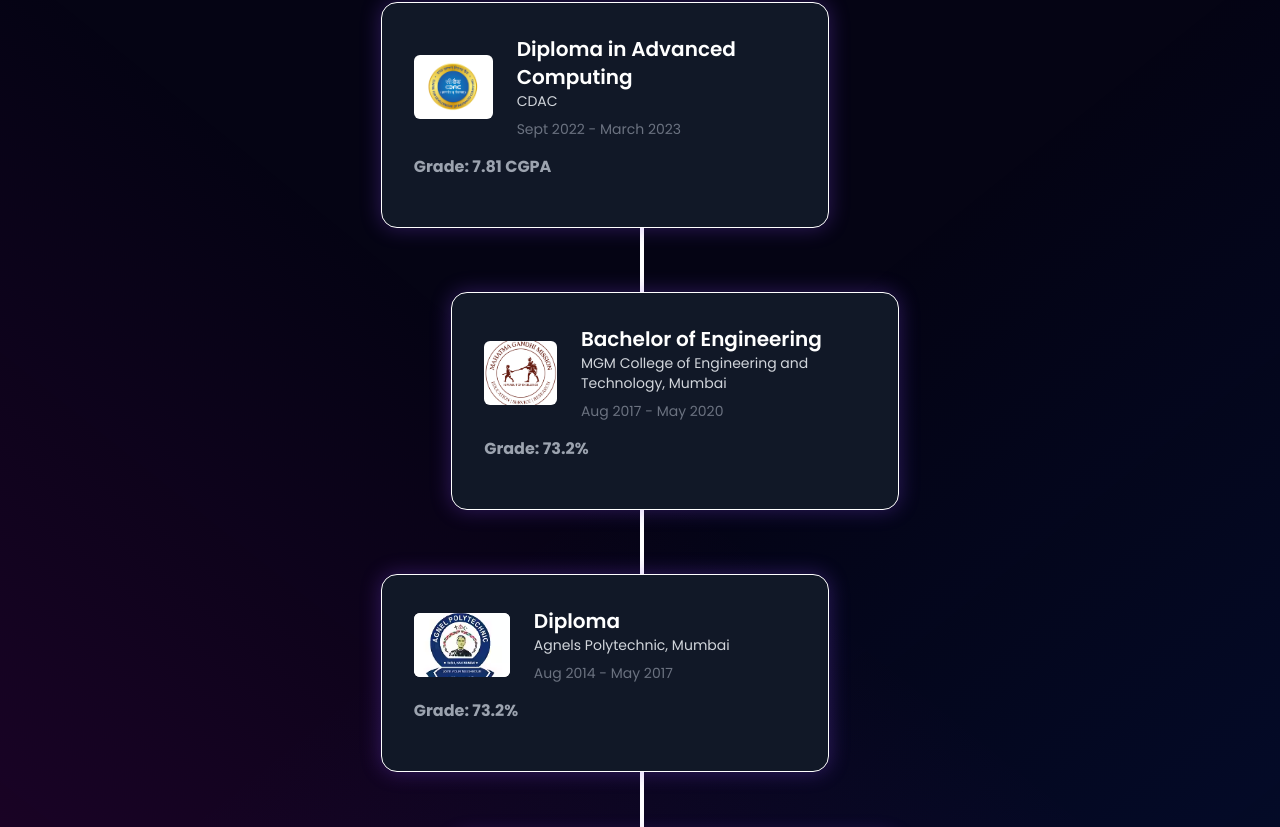
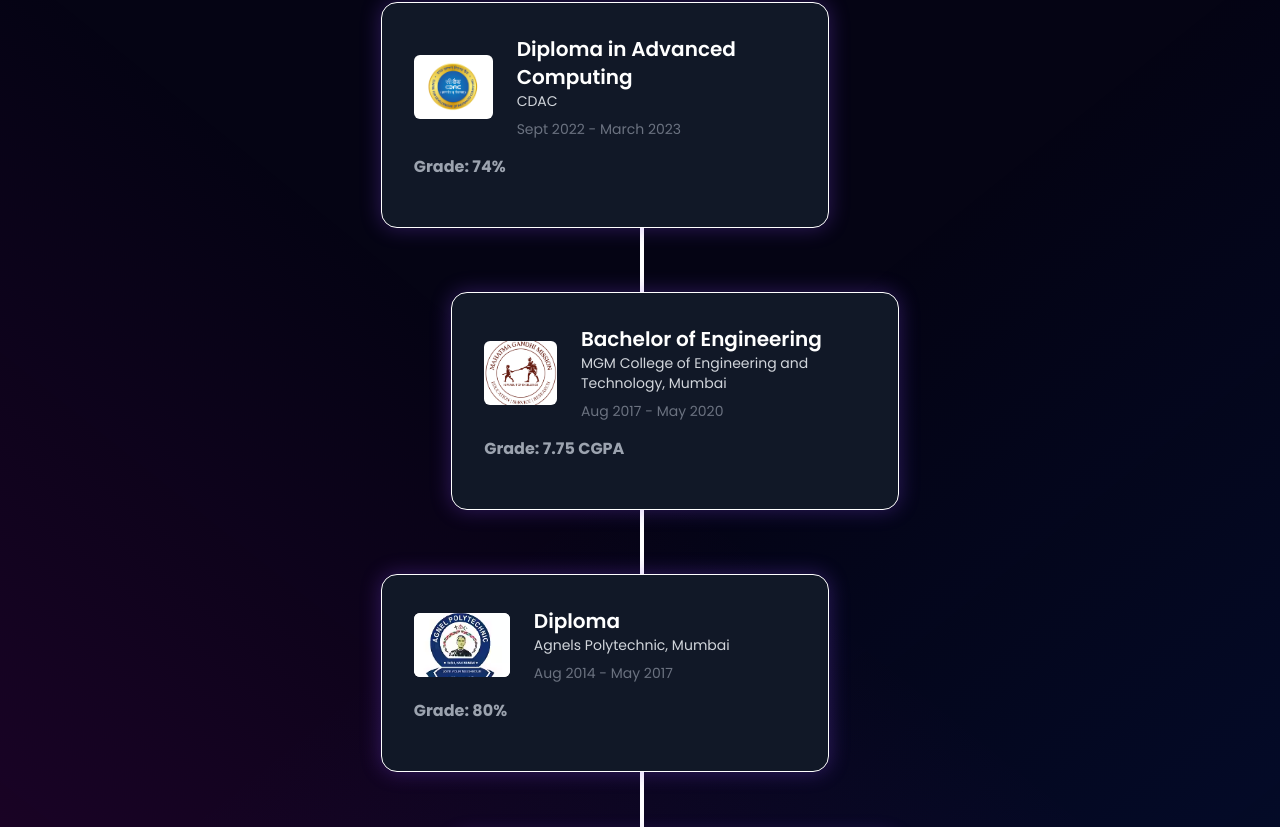
Before and after one commit to Akshay-Durgade/akshay-durgade-portfolio, a React (Vite) app: page / in a window 1280 px wide. Shown: the part 4513-5340 px from the top of the page. Built offline with nearby package versions, Linux system fonts and the light colour scheme.

Commit message:
Update constants.js

```diff
--- a/src/constants.js
+++ b/src/constants.js
@@ -121,7 +121,7 @@ export const SkillsInfo = [
       img: cdacLogo,
       school: "CDAC",
       date: "Sept 2022 - March 2023",
-      grade: "7.81 CGPA",
+      grade: "74%",
       desc: "",
       degree: "Diploma in Advanced Computing",
     },
@@ -130,7 +130,7 @@ export const SkillsInfo = [
       img: mgmLogo,
       school: "MGM College of Engineering and Technology, Mumbai",
       date: "Aug 2017 - May 2020",
-      grade: "73.2%",
+      grade: "7.75 CGPA",
       desc: "",
       degree: "Bachelor of Engineering",
     },
@@ -139,7 +139,7 @@ export const SkillsInfo = [
       img: apvLogo,
       school: "Agnels Polytechnic, Mumbai",
       date: "Aug 2014 - May 2017",
-      grade: "73.2%",
+      grade: "80%",
       desc: "",
       degree: "Diploma",
     },
@@ -148,7 +148,7 @@ export const SkillsInfo = [
       img: sdaLogo,
       school: "SDA English High School, Sanpada",
       date: "Apr 2013 - March 2014",
-      grade: "78%",
+      grade: "82.5%",
       desc: "",
       degree: "ICSE Matriculation",
     },
```
